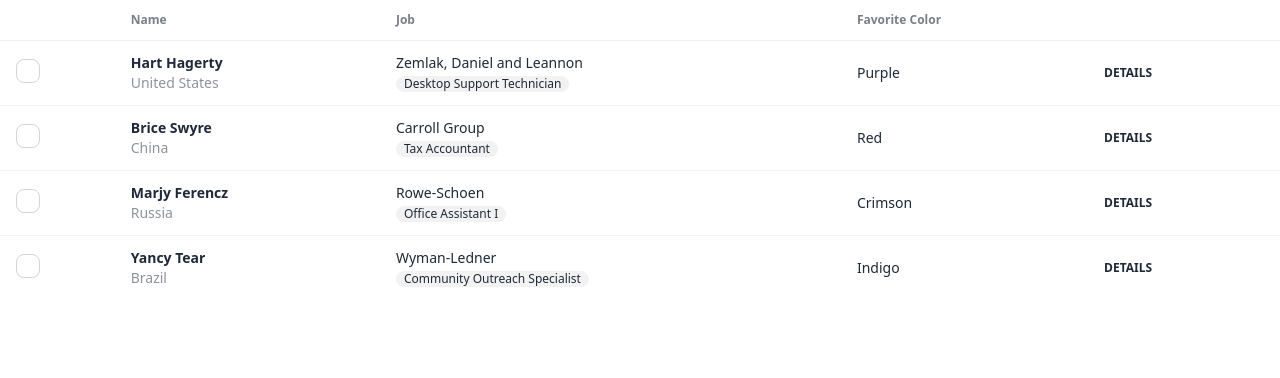
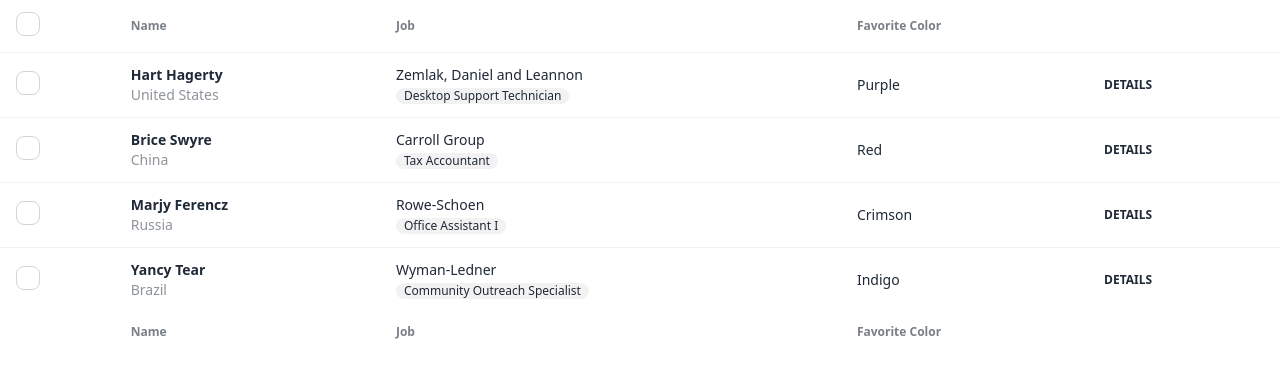
Before and after one commit to dmoore91/recipe_website, a Flask app: page / in a window 1280 px wide. Shown: the top 378 px of the page. Run offline with Flask 3, Linux system fonts and the light colour scheme; style sheets or scripts are compiled from the project's sources.

Commit message:
Basic html generation

```diff
--- a/templates/index.html
+++ b/templates/index.html
@@ -14,6 +14,9 @@
     <thead>
       <tr>
         <th>
+          <label>
+            <input type="checkbox" class="checkbox" />
+          </label>
         </th>
         <th>Name</th>
         <th>Job</th>
@@ -26,7 +29,7 @@
       <tr>
         <th>
           <label>
-                    <input type="checkbox" class="checkbox"/>
+            <input type="checkbox" class="checkbox" />
           </label>
         </th>
         <td>
@@ -52,7 +55,7 @@
       <tr>
         <th>
           <label>
-                    <input type="checkbox" class="checkbox"/>
+            <input type="checkbox" class="checkbox" />
           </label>
         </th>
         <td>
@@ -78,7 +81,7 @@
       <tr>
         <th>
           <label>
-                    <input type="checkbox" class="checkbox"/>
+            <input type="checkbox" class="checkbox" />
           </label>
         </th>
         <td>
@@ -104,7 +107,7 @@
       <tr>
         <th>
           <label>
-                    <input type="checkbox" class="checkbox"/>
+            <input type="checkbox" class="checkbox" />
           </label>
         </th>
         <td>
@@ -112,6 +115,7 @@
               <div class="font-bold">Yancy Tear</div>
               <div class="text-sm opacity-50">Brazil</div>
             </div>
+
         </td>
         <td>
           Wyman-Ledner
@@ -124,6 +128,17 @@
         </th>
       </tr>
     </tbody>
+    <!-- foot -->
+    <tfoot>
+      <tr>
+        <th></th>
+        <th>Name</th>
+        <th>Job</th>
+        <th>Favorite Color</th>
+        <th></th>
+      </tr>
+    </tfoot>
+
   </table>
 </div>
 </div>
```
Also changed, not shown: service.py (+13 -0 lines). Lines whose indentation alone changed are shown as unchanged.
